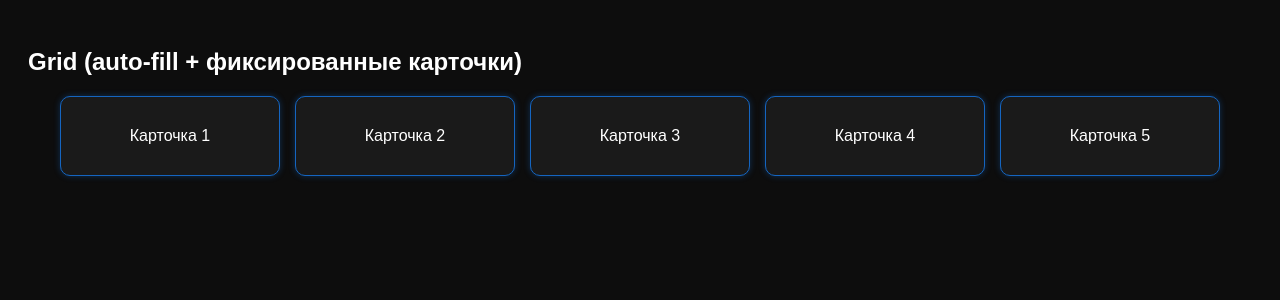
After one commit to Paradox60/flask-front-end, a Flask app: page /test in a window 1280 px wide. The commit adds this page. Shown: the top 300 px of the page. Run offline with Flask 2, Linux system fonts and the light colour scheme.

Commit message:
tried to understand how working grid

```diff
--- a/flask_compendium/app.py
+++ b/flask_compendium/app.py
@@ -59,3 +59,11 @@ def droplist():
 @app.route("/transform")
 def transform():
     return render_template("CSS_temp/transform.html")
+
+@app.route("/test")
+def test():
+    return render_template("CSS_temp/test.html")
+
+@app.route("/test1")
+def test1():
+    return render_template("CSS_temp/test1.html")
--- a/flask_compendium/templates/CSS_temp/index.html
+++ b/flask_compendium/templates/CSS_temp/index.html
@@ -35,6 +35,8 @@
                 <li><a href="{{ url_for('text') }}">Работа со стилями текста(27)</a></li>
                 <li><a href="{{ url_for('droplist') }}">Работа с droplist(28)</a></li>
                 <li><a href="{{ url_for('transform') }}">Работа с transform(29)</a></li>
+                <li><a href="{{ url_for('test') }}">Test(30)</a></li>
+                <li><a href="{{ url_for('test1') }}">Test1(30)</a></li>
             </ul>
         </nav>
         <section>
--- /dev/null
+++ b/flask_compendium/templates/CSS_temp/test.html
@@ -0,0 +1,51 @@
+<!DOCTYPE html>
+<html lang="ru">
+<head>
+<meta charset="UTF-8">
+<title>Grid пример</title>
+<style>
+body {
+    background: #0d0d0d;
+    color: #fff;
+    font-family: Arial, sans-serif;
+    padding: 20px;
+}
+
+/* GRID ВЕРСИЯ */
+.grid-demo {
+    display: grid;
+    grid-template-columns: repeat(auto-fill, minmax(220px, 220px));
+    gap: 15px;
+    justify-content: center; /* центрируем весь ряд */
+    margin-bottom: 50px;
+}
+
+.grid-demo div {
+    background: #1a1a1a;
+    border: 1px solid #1565c0;
+    padding: 30px 10px;
+    text-align: center;
+    border-radius: 10px;
+    box-shadow: 0 0 6px rgba(21, 101, 192, 0.4);
+    transition: all 0.3s ease;
+}
+
+.grid-demo div:hover {
+    background: #1565c0;
+    box-shadow: 0 0 12px rgba(100, 181, 246, 0.7);
+}
+</style>
+</head>
+<body>
+
+<h2>Grid (auto-fill + фиксированные карточки)</h2>
+<content class="grid-demo">
+    <div>Карточка 1</div>
+    <div>Карточка 2</div>
+    <div>Карточка 3</div>
+    <div>Карточка 4</div>
+    <div>Карточка 5</div>
+</content>
+
+</body>
+</html>
```
Also changed, not shown: flask_compendium/static/css/css_css/grid.css (+41 -0 lines), flask_compendium/templates/CSS_temp/grid.html (+18 -1 lines), flask_compendium/templates/CSS_temp/test1.html (added, +51 -0 lines).
